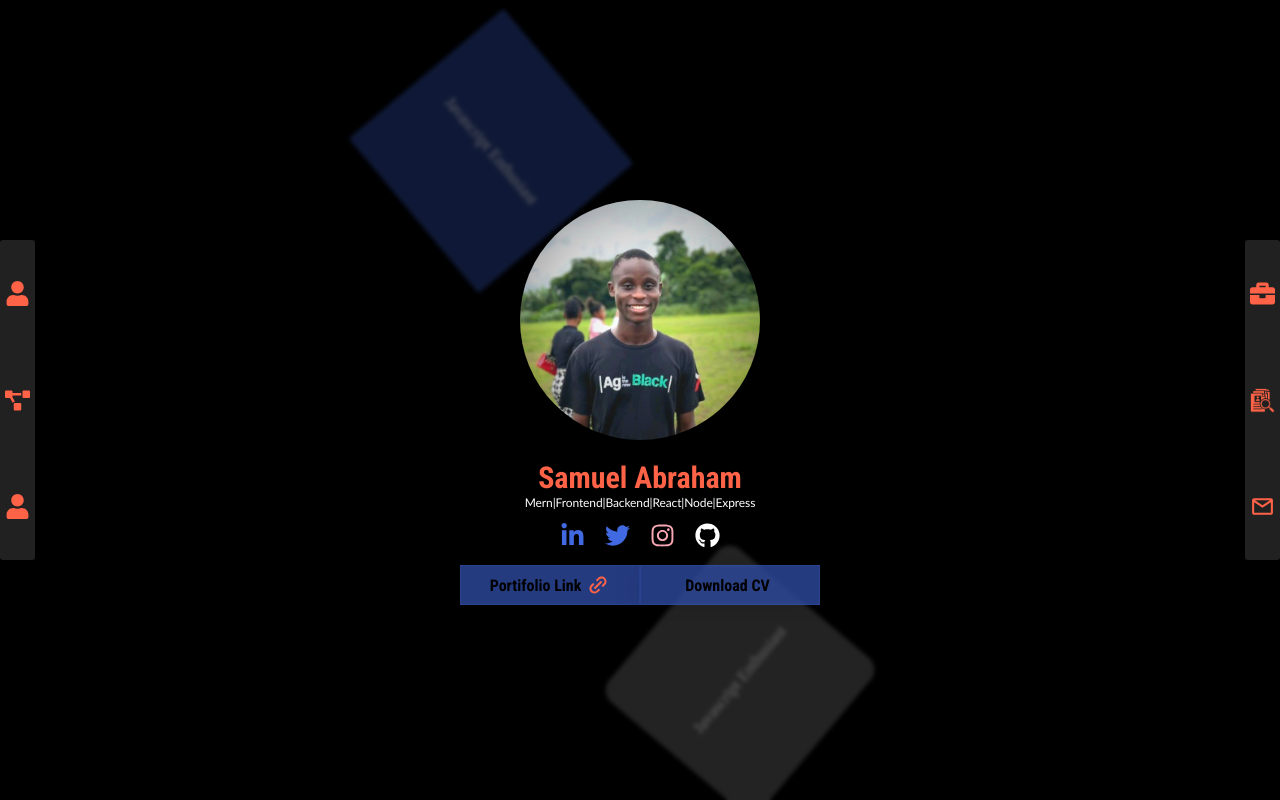
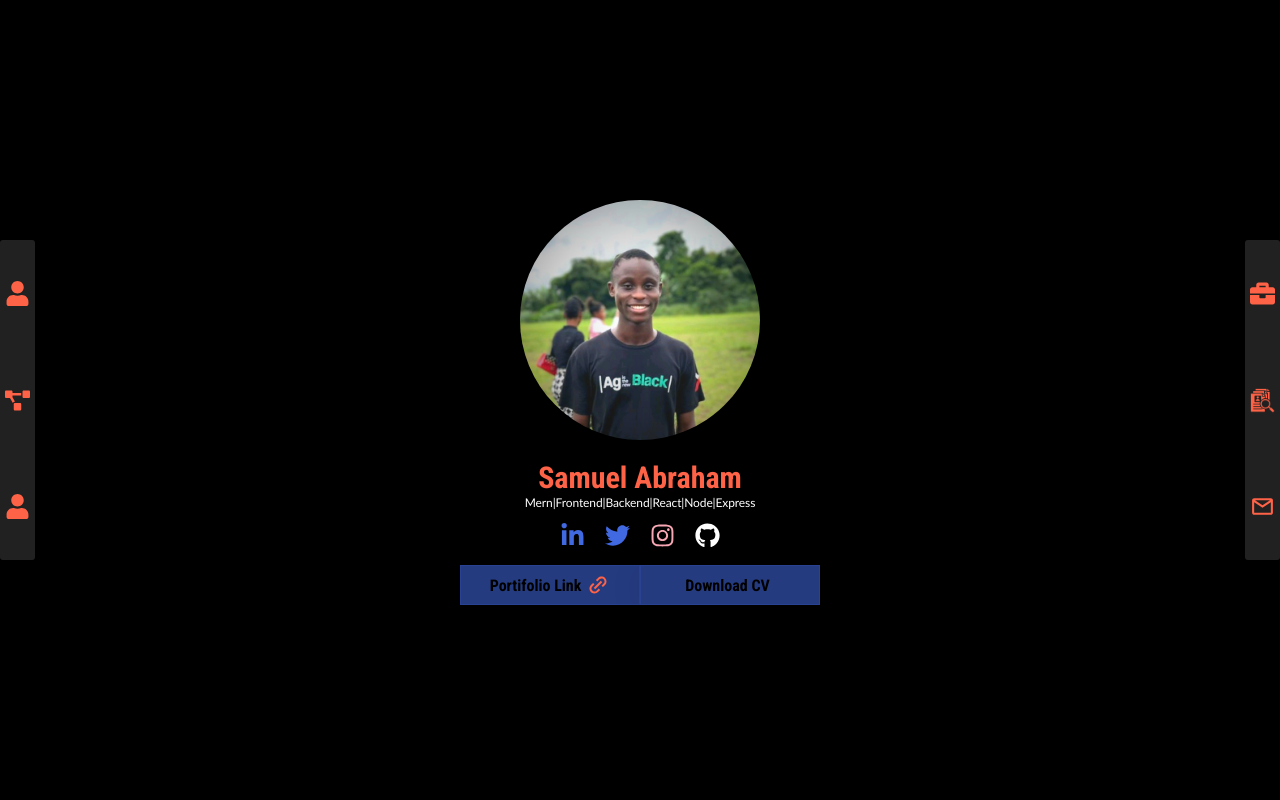
Before and after one commit to abmercy035/myportfolio, a React (Vite) app: page / in a window 1280 px wide. Built offline with nearby package versions, Linux system fonts and the light colour scheme.

Commit message:
removed unnecessary element

```diff
--- a/src/index.css
+++ b/src/index.css
@@ -34,7 +34,7 @@
   position: absolute;
   border-radius: 100em;
   z-index: -5500;
-  display: flex;
+  display: none;
   align-items: center;
   justify-content: center;
   bottom: 20px;
@@ -57,7 +57,7 @@
   position: absolute;
   border-radius: 100em;
   z-index: -5500;
-  display: flex;
+  display: none;
   align-items: center;
   justify-content: center;
   top: 50px;
```
